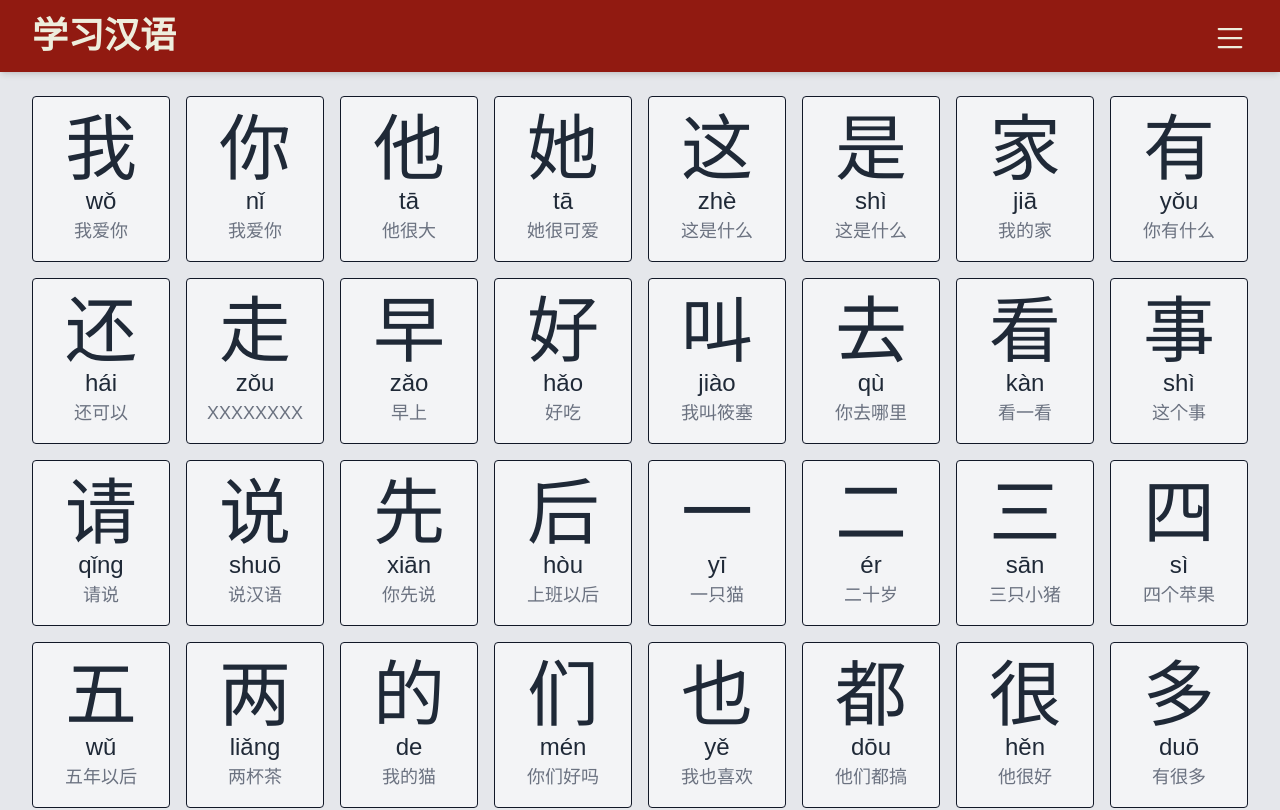
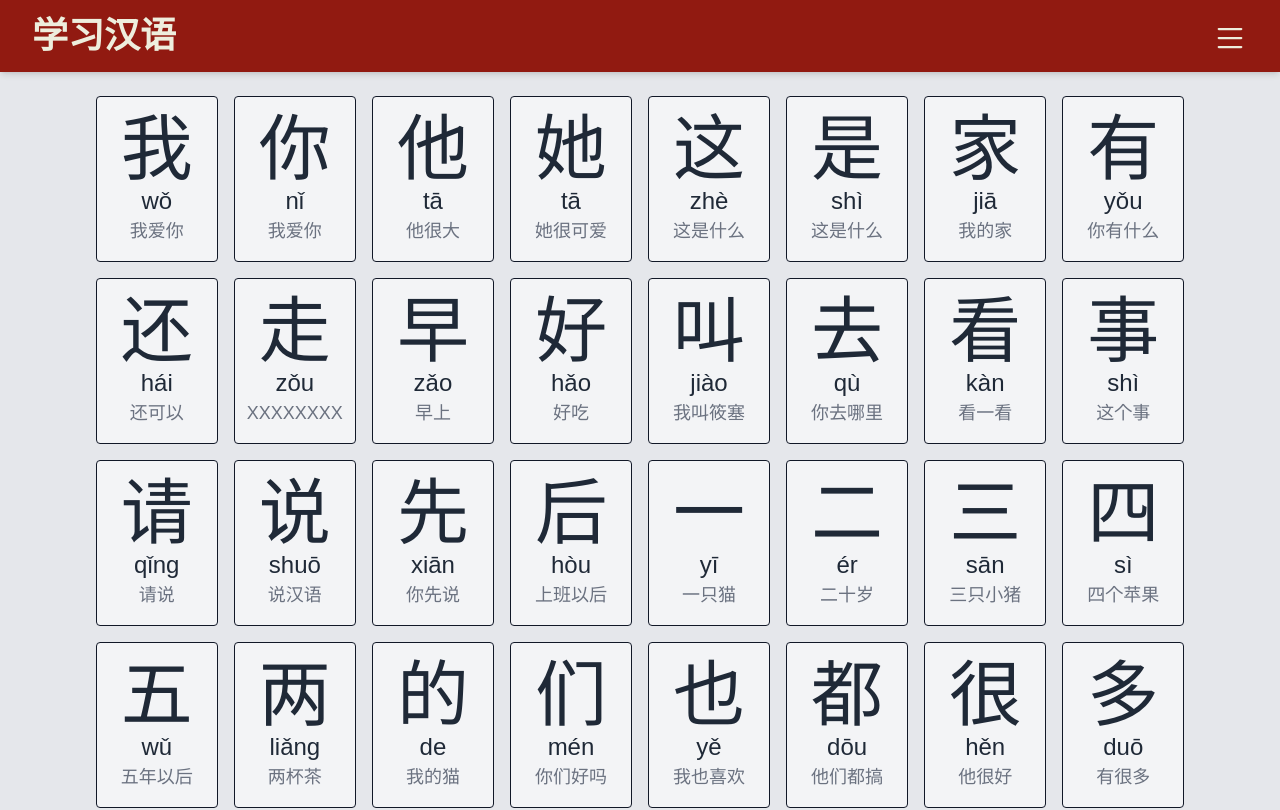
Before and after one commit to SebDelile/hanzi, a React (Create React App) app: page / in a window 1280 px wide. Shown: the top 810 px of the page. Built offline with nearby package versions, Linux system fonts and the light colour scheme.

Commit message:
style: modify app container flex

```diff
--- a/src/App.tsx
+++ b/src/App.tsx
@@ -10,7 +10,7 @@ export function App() {
     <HanziContextProvider>
       <Router>
         <Header />
-        <main className="app-container w-full py-4 mt-20">
+        <main className="app-container w-full py-4 my-20 flex flex-col flex-grow justify-center">
           <Routes>
             <Route path="/" element={<HanziTable />} />
             <Route path="/writing-test" element={<WritingTest />} />
```
